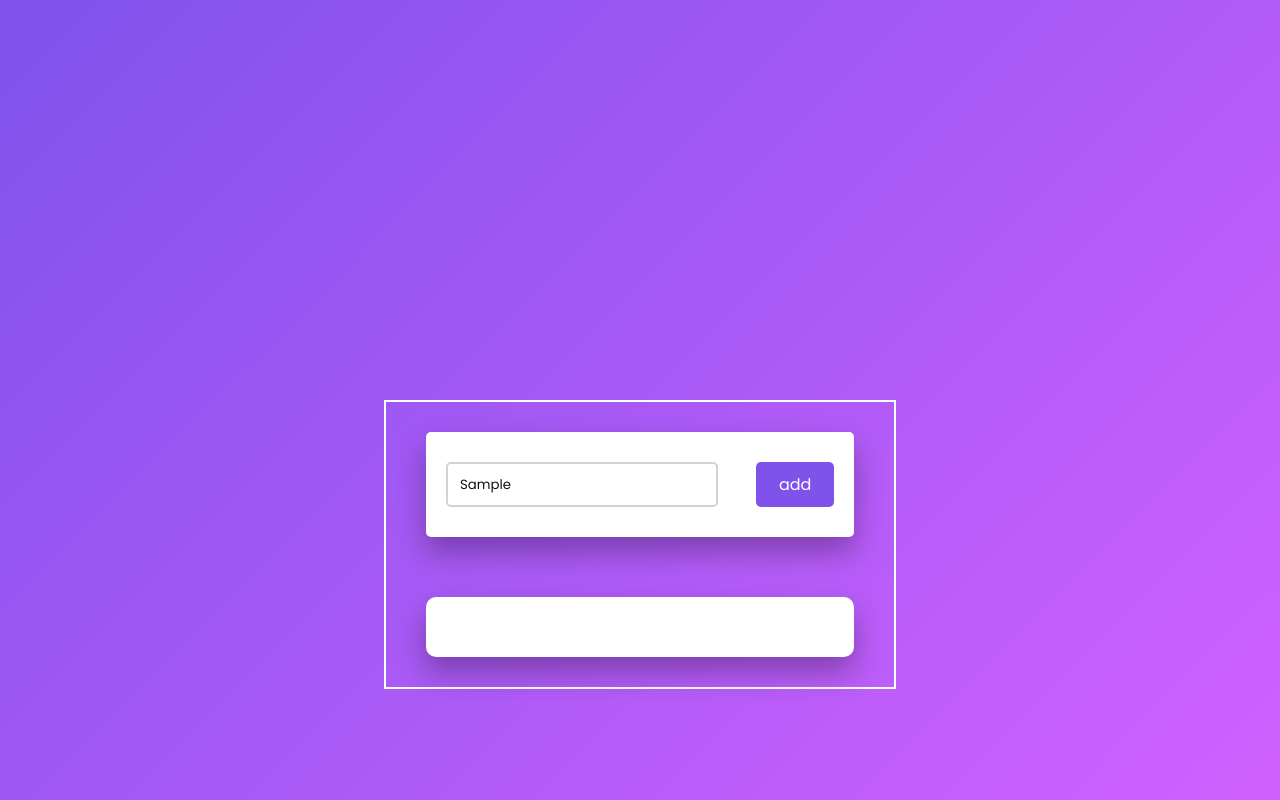
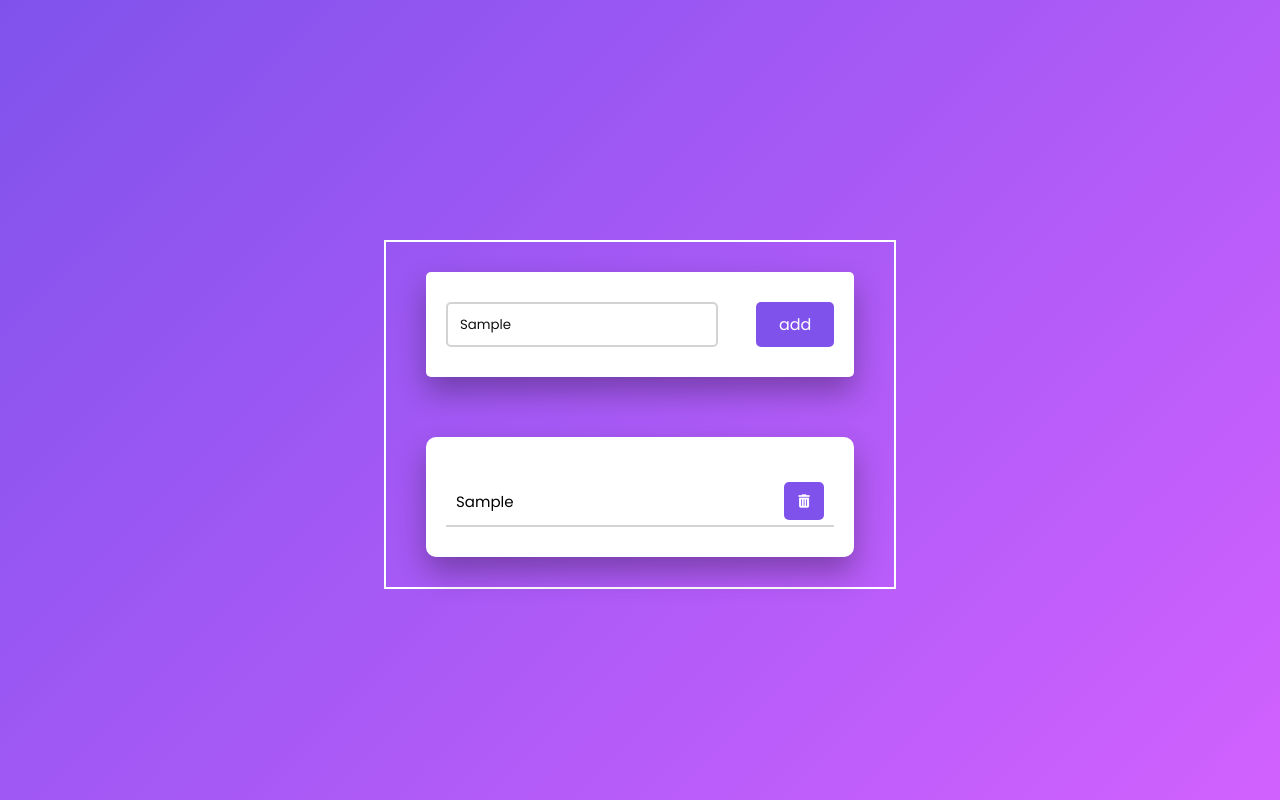
Before and after one commit to muhammadirhamakhyari/to-list, a plain HTML site: page index.html in a window 1280 px wide. Both pictures are taken after typing "Sample" into the empty fields and a click on the button "add". Drawn offline with Linux system fonts and the light colour scheme.

Commit message:
tambah file script.js

```diff
--- a/index.html
+++ b/index.html
@@ -4,8 +4,9 @@
     <meta charset="UTF-8">
     <meta name="viewport" content="width=device-width, initial-scale=1.0">
     <link href="https://fonts.googleapis.com/css2?family=Open+Sans&family=Poppins:ital@0;1&display=swap" rel="stylesheet">
-    <link rel="stylesheet" href="https://cdnjs.cloudflare.com/ajax/libs/font-awesome/5.15.2/css/all.min.css">
+    <link rel="stylesheet" href="https://cdnjs.cloudflare.com/ajax/libs/font-awesome/6.4.2/css/all.min.css">
     <link rel="stylesheet" href="style.css">
+    <script src="script.js" defer></script>
     <title>To Do List</title>
 </head>
 <body>
--- a/script.js
+++ b/script.js
@@ -0,0 +1,32 @@
+document.querySelector('#push').onclick = function(){
+    if (document.querySelector('#newtask input').value.length==0){
+        alert ("Please Enter a task!!!");
+    }else{
+        document.querySelector('#tasks').innerHTML +=
+        `<div class="task">
+            <span id="taskname">
+                ${document.querySelector('#newtask input').value}
+            </span>
+            <button class="delete">
+                <i class="fa-solid fa-trash-can"></i>
+            </button>
+        </div>`;
+
+        let current_task = document.querySelectorAll(".delete");
+        for(let i = 0 ; i <= current_task.length; i++){
+            current_task[i].onclick = function(){
+                this.parentNode.remove();
+            }
+        }
+
+        let tasks = document.querySelectorAll('.task');
+        for(let i=0; i<=tasks.length; i++){
+            tasks[i].onclick = function(){
+                this.classList.toggle('completed');
+            }
+        }
+        document.querySelector('#newtask input').value="";
+
+    };
+
+}
--- a/style.css
+++ b/style.css
@@ -12,6 +12,7 @@ body{
         #8052ec,
         #d161ff
     );
+
 }
 .container{
     border: 2px solid white;
@@ -19,7 +20,7 @@ body{
     min-width: 450px;
     position: absolute;
     transform: (-50%,-50%);
-    top: 50%;
+    top: 30%;
     left: 30%;
     padding: 30px 40px;
 }
@@ -69,3 +70,32 @@ body{
     width: 100%;
     position: relative;
 }
+.task {
+    background-color: #ffffff;
+    height: 50px;
+    padding: 5px 10px;
+    margin-top: 10px;
+    display: flex;
+    align-items: center;
+    justify-content: space-between;
+    border-bottom: 2px solid #d1d3d4;
+    cursor: pointer;
+}
+.task span{
+    font-family: "Poppins",sans-serif;
+    font-size: 15px;
+    font-weight: 400;
+}
+.task button{
+    background-color: #8052ec;
+    color: #ffffff;
+    height: 100%;
+    width: 40px;
+    border-radius: 5px;
+    border: none;
+    cursor: pointer;
+    outline: none;
+}
+.completed{
+    text-decoration: line-through;
+}
```
